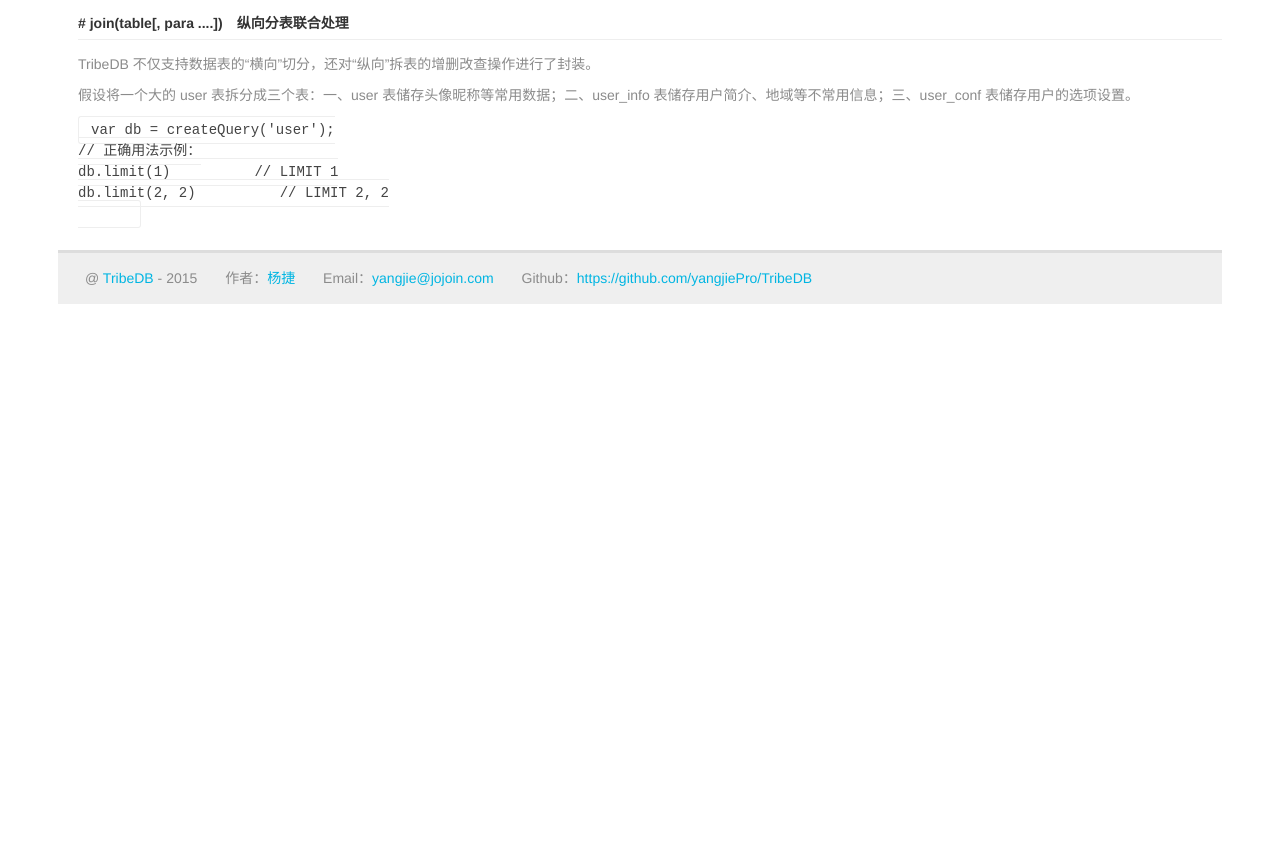
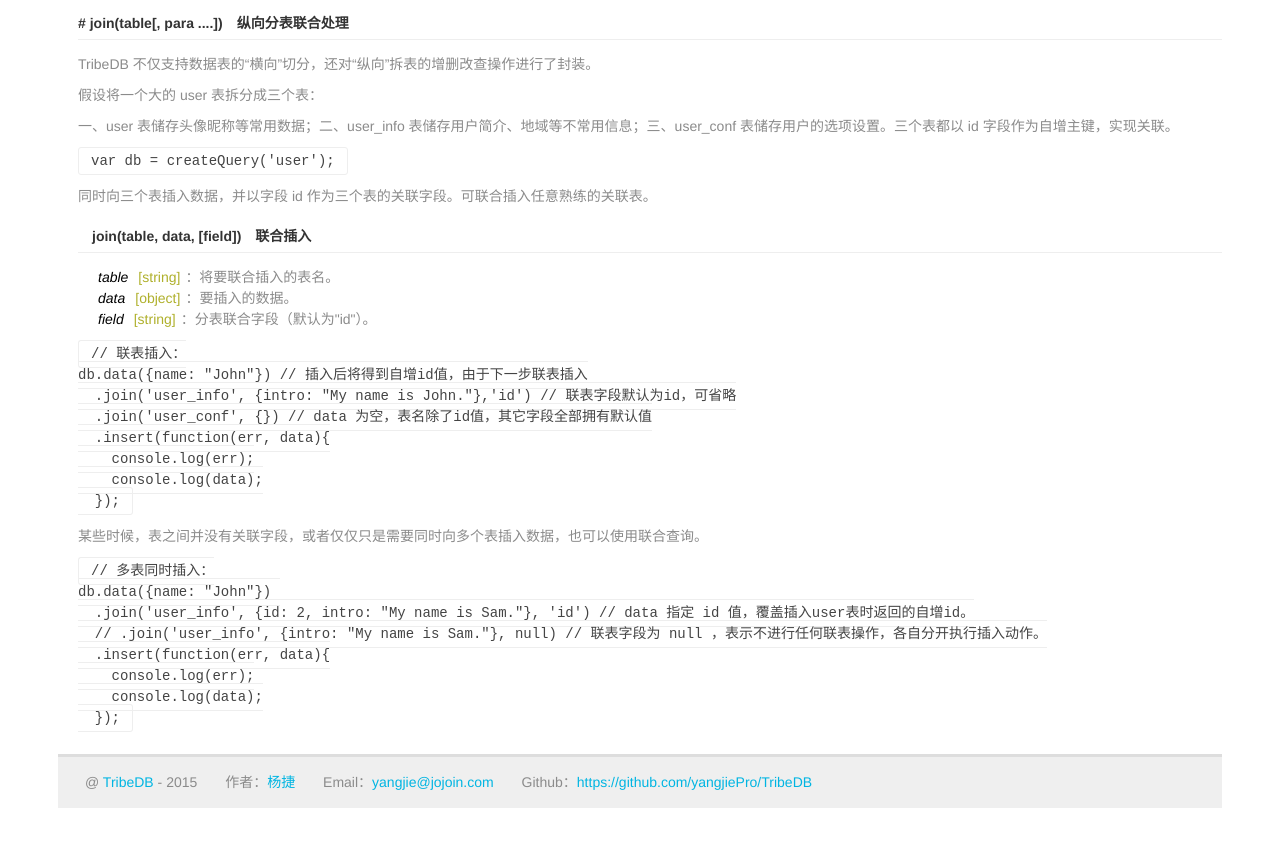
Before and after one commit to jojoin/TribeDB, a plain HTML site: page index.html in a window 1280 px wide. Shown: the part 8650-9496 px from the top of the page. Before the commit the page ends 9012 px from the top, so only its background shows below. Drawn offline with nearby package versions, Linux system fonts and the light colour scheme; a small style sheet from the web is missing.

Commit message:
+ join insert

```diff
--- a/index.html
+++ b/index.html
@@ -63,7 +63,7 @@
           <li><a href="#db-delete">delete()</a>数据删除</li>
           <li><a href="#db-update">update()</a>数据更新</li>
           <li><a href="#db-select">select()</a>数据查询</li>
-          <li><a href="#db-select">count()</a>数据统计</li>
+          <li><a href="#db-count">count()</a>数据统计</li>
           <li class="line"></li>
           <li><a href="#db-join">join()</a>分表联合请求</li>
           <li class="line"></li>
@@ -627,12 +627,33 @@ db.where({name: 'John Smith'}).count(function(err, num){
         join(table[, para ....])　纵向分表联合处理
       </h3>
       <p>TribeDB 不仅支持数据表的“横向”切分，还对“纵向”拆表的增删改查操作进行了封装。</p>
-      <p>假设将一个大的 user 表拆分成三个表：一、user 表储存头像昵称等常用数据；二、user_info 表储存用户简介、地域等不常用信息；三、user_conf 表储存用户的选项设置。</p>
-      <pre class="source"><code>var db = createQuery('user');
-// 正确用法示例：
-db.limit(1)          // LIMIT 1
-db.limit(2, 2)          // LIMIT 2, 2
-      </code></pre>
+      <p>假设将一个大的 user 表拆分成三个表：</p>
+      <p>一、user 表储存头像昵称等常用数据；二、user_info 表储存用户简介、地域等不常用信息；三、user_conf 表储存用户的选项设置。三个表都以 id 字段作为自增主键，实现关联。</p>
+      <pre class="source"><code>var db = createQuery('user');</code></pre>
+      <p>同时向三个表插入数据，并以字段 id 作为三个表的关联字段。可联合插入任意熟练的关联表。</p>
+      <h3>　join(table, data, [field])　联合插入</h3>
+      <div class="param">
+        <p><em>table</em><var>[string]</var>：将要联合插入的表名。</p>
+        <p><em>data</em><var>[object]</var>：要插入的数据。</p>
+        <p><em>field</em><var>[string]</var>：分表联合字段（默认为"id"）。</p>
+      </div>
+      <pre class="source"><code>// 联表插入：
+db.data({name: "John"}) // 插入后将得到自增id值，由于下一步联表插入
+  .join('user_info', {intro: "My name is John."},'id') // 联表字段默认为id，可省略
+  .join('user_conf', {}) // data 为空，表名除了id值，其它字段全部拥有默认值
+  .insert(function(err, data){
+    console.log(err);
+    console.log(data);
+  });</code></pre>
+      <p>某些时候，表之间并没有关联字段，或者仅仅只是需要同时向多个表插入数据，也可以使用联合查询。</p>
+      <pre class="source"><code>// 多表同时插入：
+db.data({name: "John"})
+  .join('user_info', {id: 2, intro: "My name is Sam."}, 'id') // data 指定 id 值，覆盖插入user表时返回的自增id。
+  // .join('user_info', {intro: "My name is Sam."}, null) // 联表字段为 null ，表示不进行任何联表操作，各自分开执行插入动作。
+  .insert(function(err, data){
+    console.log(err);
+    console.log(data);
+  });</code></pre>
     </div>
 
 
```
